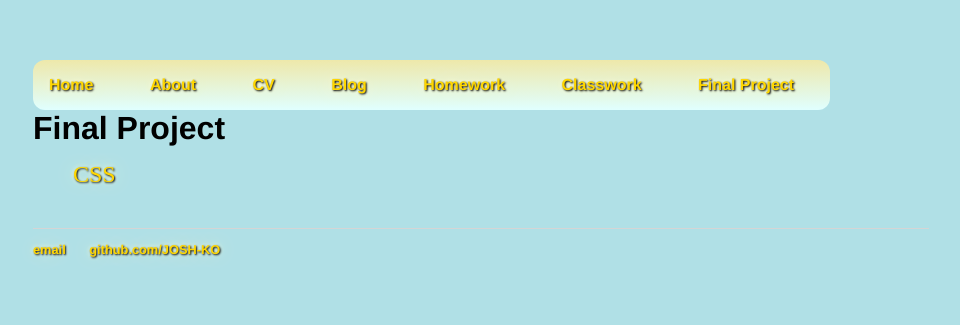
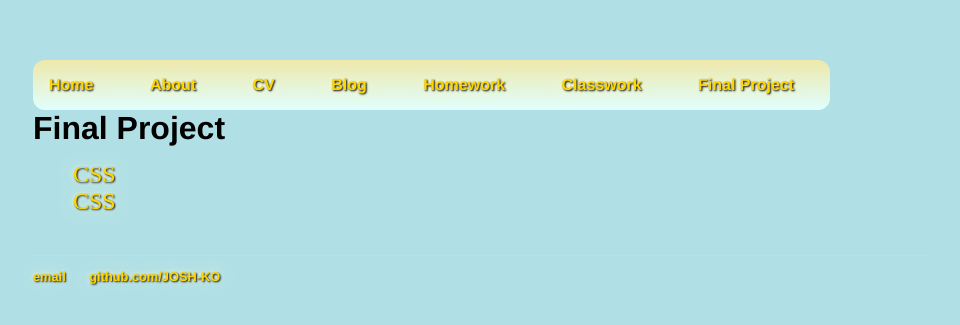
Before and after one commit to JOSH-KO/JOSH-KO.github.io, a Jekyll site: the page built from final project/index.html, in a window 1280 px wide. Shown: the top 325 px of the page, without its empty margins (159-1119 px from the left). Built offline with Jekyll 4.4.1, drawn with Linux system fonts in a browser that asks for light colours.

Commit message:
Update index.html

```diff
--- a/final project/index.html
+++ b/final project/index.html
@@ -6,6 +6,7 @@ date: 2022-01-13
 <h1>{{ page.title }}</h1>
 <ul class="posts">
 <li><a href="/final project/Final_css.css">CSS</a></li>
+  <li><a href="/final project/Final.html">CSS</a></li>
 
 
 </ul>
```
